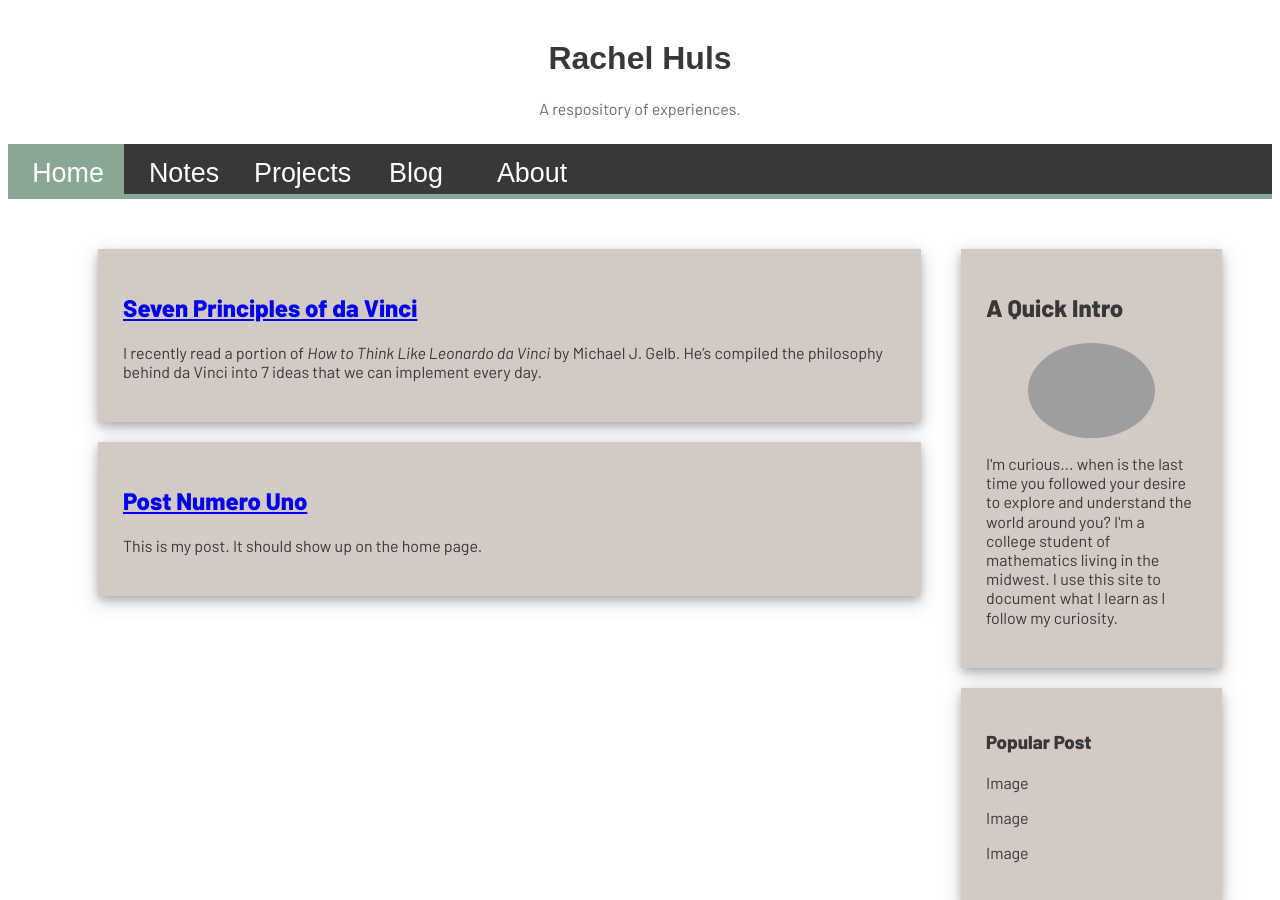
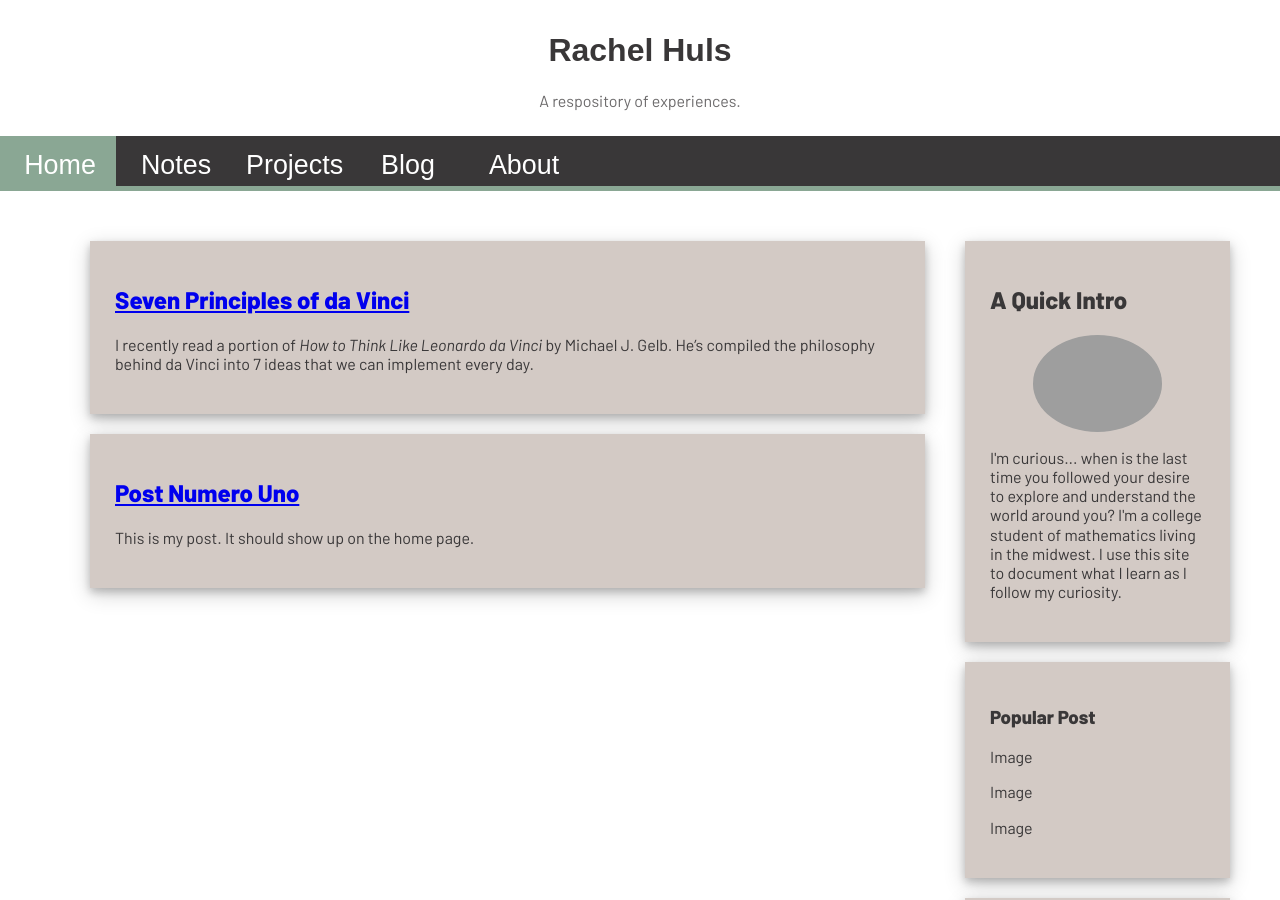
Before and after one commit to rachelhuls/rachelhuls.github.io, a Jekyll site: the page built from index.html, in a window 1280 px wide and 900 px high. Built offline with Jekyll 4.4.1, drawn with Linux system fonts in a browser that asks for light colours; some web fonts are replaced.

Commit message:
Update main.scss

```diff
--- a/_sass/main.scss
+++ b/_sass/main.scss
@@ -24,6 +24,9 @@ blue: 00ADB5
 orange: FF5722
 white: EEEEEE
 */
+html,body{
+	margin: 0;
+}
 body {
   font-family: Arial;
   background: white;
```
